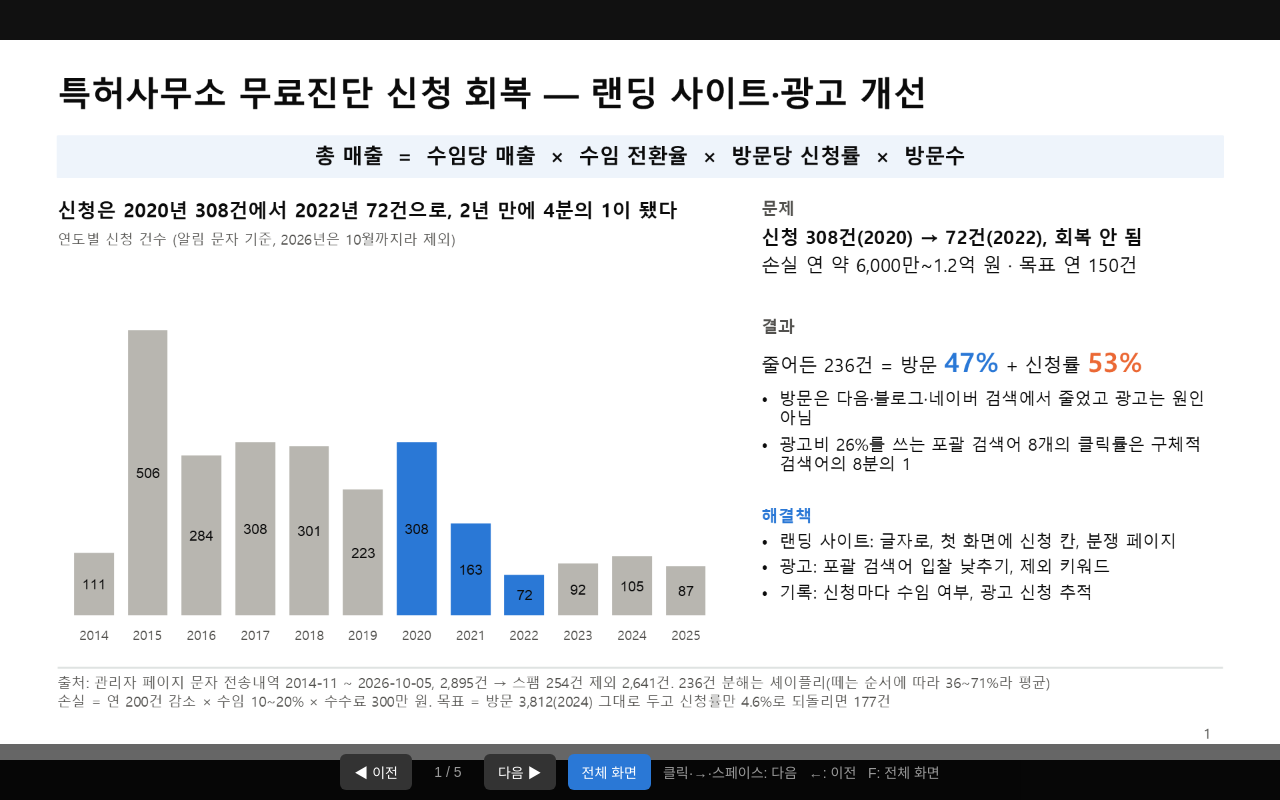
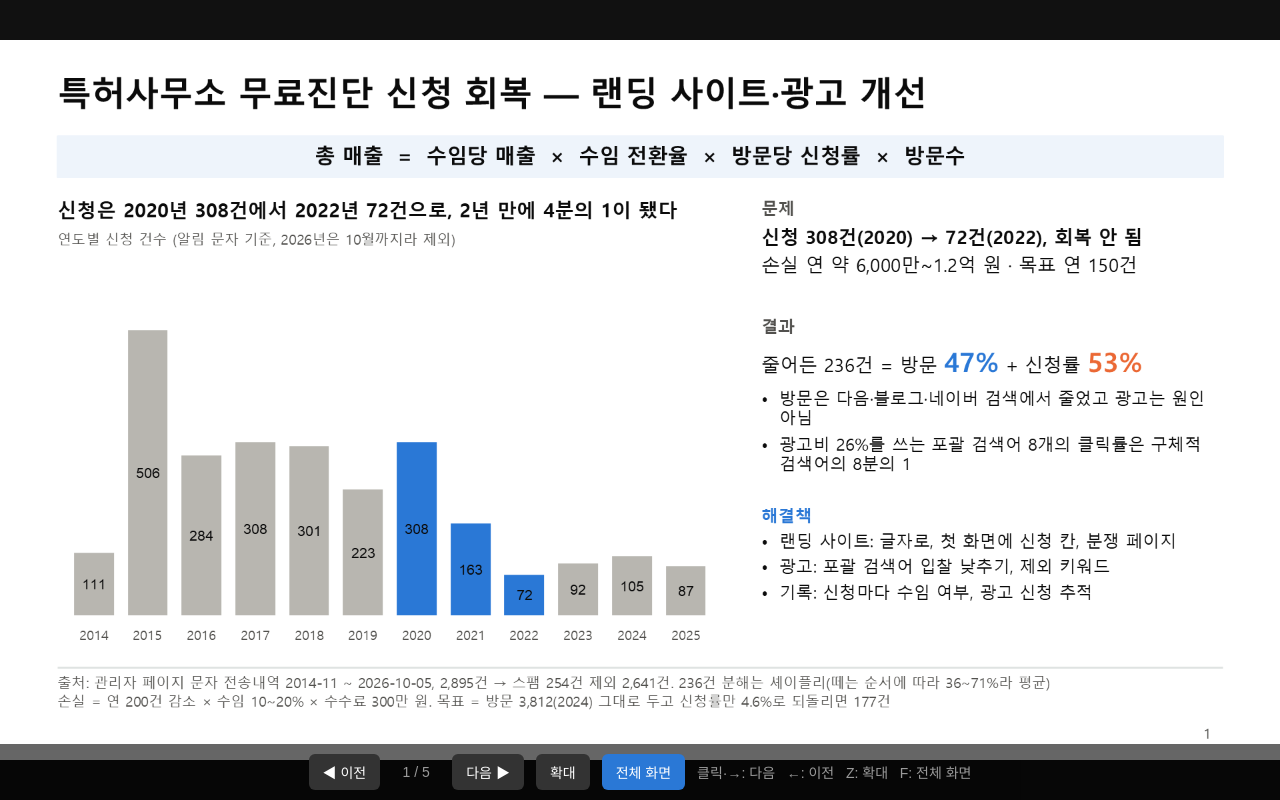
Before and after one commit to mindain/patent-landing-analysis, a website: page slides.html in a window 1280 px wide. Drawn offline with Linux system fonts and the light colour scheme.

Commit message:
발표 페이지: 확대 보기(Z, 끌어서 이동)
Co-Authored-By: Claude Opus 5.5 <noreply@anthropic.com>

```diff
--- a/slides.html
+++ b/slides.html
@@ -16,6 +16,8 @@
   body.fs #bar { opacity: 0; }
   body.fs #bar:hover { opacity: 1; }
   #hint { color: var(--mute); }
+  body.zoom #stage { display: block; overflow: auto; cursor: grab; }
+  body.zoom #stage img { max-width: none; max-height: none; width: 200vw; }
   @media (max-width: 600px) { #hint { display: none; } }
 </style>
 </head>
@@ -25,8 +27,9 @@
   <button class="ghost" id="prev">◀ 이전</button>
   <span id="n"></span>
   <button class="ghost" id="next">다음 ▶</button>
+  <button class="ghost" id="zoom">확대</button>
   <button id="full">전체 화면</button>
-  <span id="hint">클릭·→·스페이스: 다음 &nbsp; ←: 이전 &nbsp; F: 전체 화면</span>
+  <span id="hint">클릭·→: 다음 &nbsp; ←: 이전 &nbsp; Z: 확대 &nbsp; F: 전체 화면</span>
 </div>
 <script>
   const N = 5;
@@ -40,13 +43,26 @@
   document.getElementById('prev').onclick = (e) => { e.stopPropagation(); go(-1); };
   document.getElementById('next').onclick = (e) => { e.stopPropagation(); go(1); };
   document.getElementById('full').onclick = (e) => { e.stopPropagation(); full(); };
-  document.getElementById('stage').onclick = (e) => go(e.clientX < innerWidth * 0.25 ? -1 : 1);
+  const zbtn = document.getElementById('zoom'), stage = document.getElementById('stage');
+  const zoom = (on) => {
+    const z = on ?? !document.body.classList.contains('zoom');
+    document.body.classList.toggle('zoom', z); zbtn.textContent = z ? '확대 끄기' : '확대';
+  };
+  zbtn.onclick = (e) => { e.stopPropagation(); zoom(); };
+  // 확대 중에는 클릭이 넘기기가 아니라 끌어서 보기
+  let drag = null;
+  stage.addEventListener('mousedown', (e) => { if (document.body.classList.contains('zoom')) drag = { x: e.clientX, y: e.clientY, l: stage.scrollLeft, t: stage.scrollTop, moved: false }; });
+  addEventListener('mousemove', (e) => { if (!drag) return; const dx = e.clientX - drag.x, dy = e.clientY - drag.y; if (Math.abs(dx) + Math.abs(dy) > 3) drag.moved = true; stage.scrollLeft = drag.l - dx; stage.scrollTop = drag.t - dy; });
+  addEventListener('mouseup', () => { setTimeout(() => { drag = null; }, 0); });
+  stage.onclick = (e) => { if (document.body.classList.contains('zoom')) return; go(e.clientX < innerWidth * 0.25 ? -1 : 1); };
   document.addEventListener('keydown', (e) => {
     if (['ArrowRight', 'ArrowDown', 'PageDown', ' ', 'Enter'].includes(e.key)) { e.preventDefault(); go(1); }
     else if (['ArrowLeft', 'ArrowUp', 'PageUp', 'Backspace'].includes(e.key)) { e.preventDefault(); go(-1); }
     else if (e.key === 'Home') { i = 0; show(); }
     else if (e.key === 'End') { i = N - 1; show(); }
     else if (e.key === 'f' || e.key === 'F') full();
+    else if (e.key === 'z' || e.key === 'Z') zoom();
+    else if (e.key === 'Escape') zoom(false);
   });
   document.addEventListener('fullscreenchange', () => document.body.classList.toggle('fs', !!document.fullscreenElement));
   let x0 = null;
```
